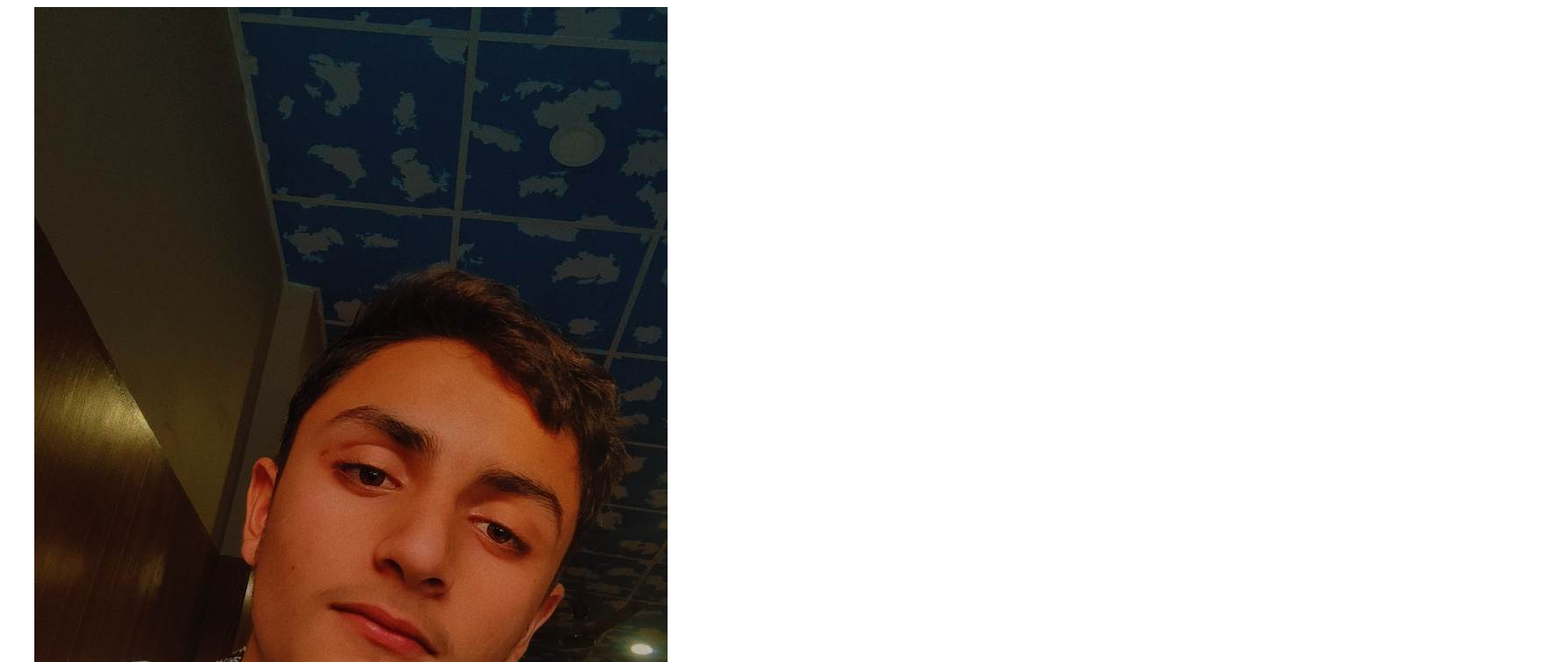
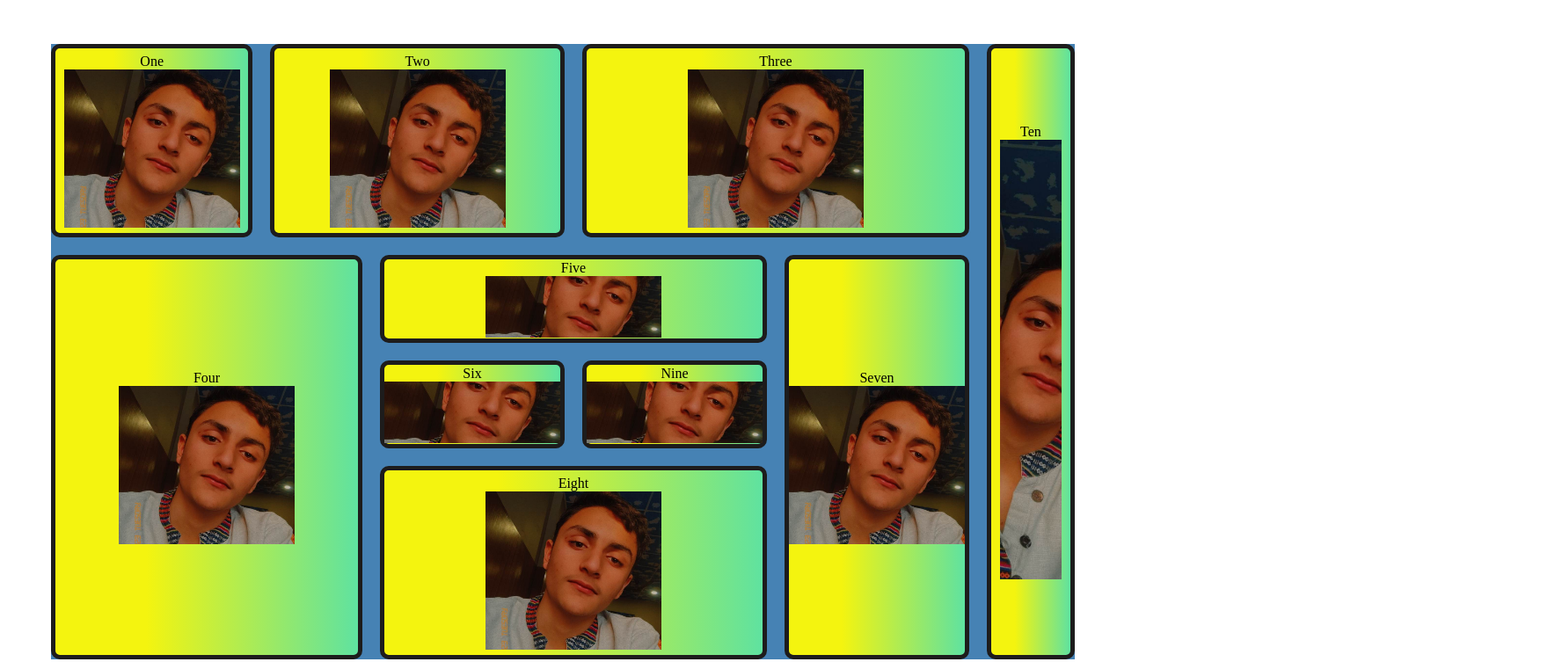
Before and after one commit to nikolas-AI/CSS-grid-and-animation, a plain HTML site: page grid_animation.html in a window 1280 px wide. Shown: the top 753 px of the page at 88% size, 1768 px wide, since content can reach past the window. Drawn offline with Linux system fonts and the light colour scheme.

Commit message:
arranging

```diff
--- a/grid_animation.html
+++ b/grid_animation.html
@@ -5,7 +5,7 @@
     <meta http-equiv="X-UA-Compatible" content="IE=edge">
     <meta name="viewport" content="width=device-width, initial-scale=1.0">
     <title>CSS Grid</title>
-    <link rel="stylesheets" href="grid_animation.css">
+    <link rel="stylesheet" href="grid_animation.css">
 
 </head>
 <body>
```
